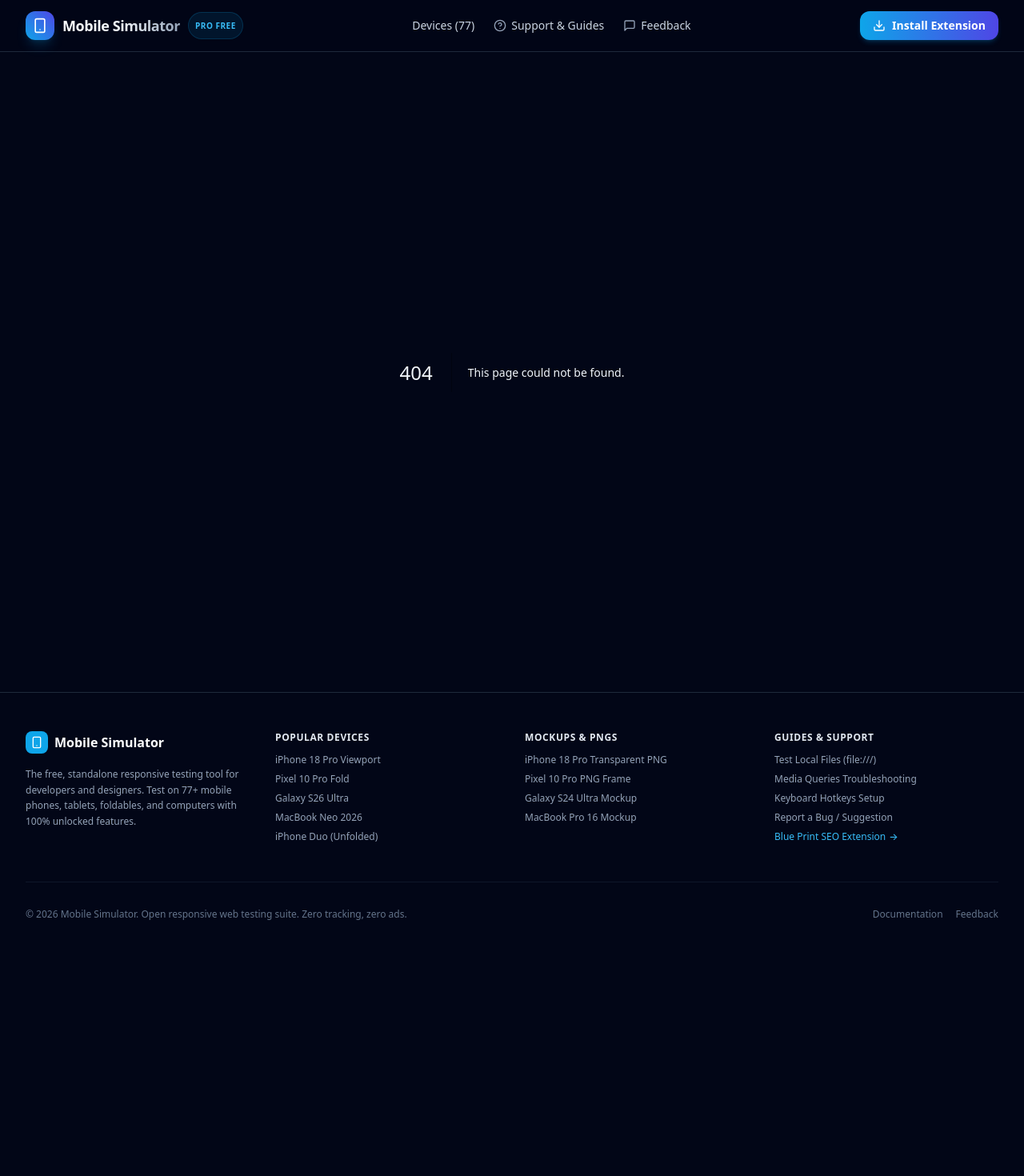
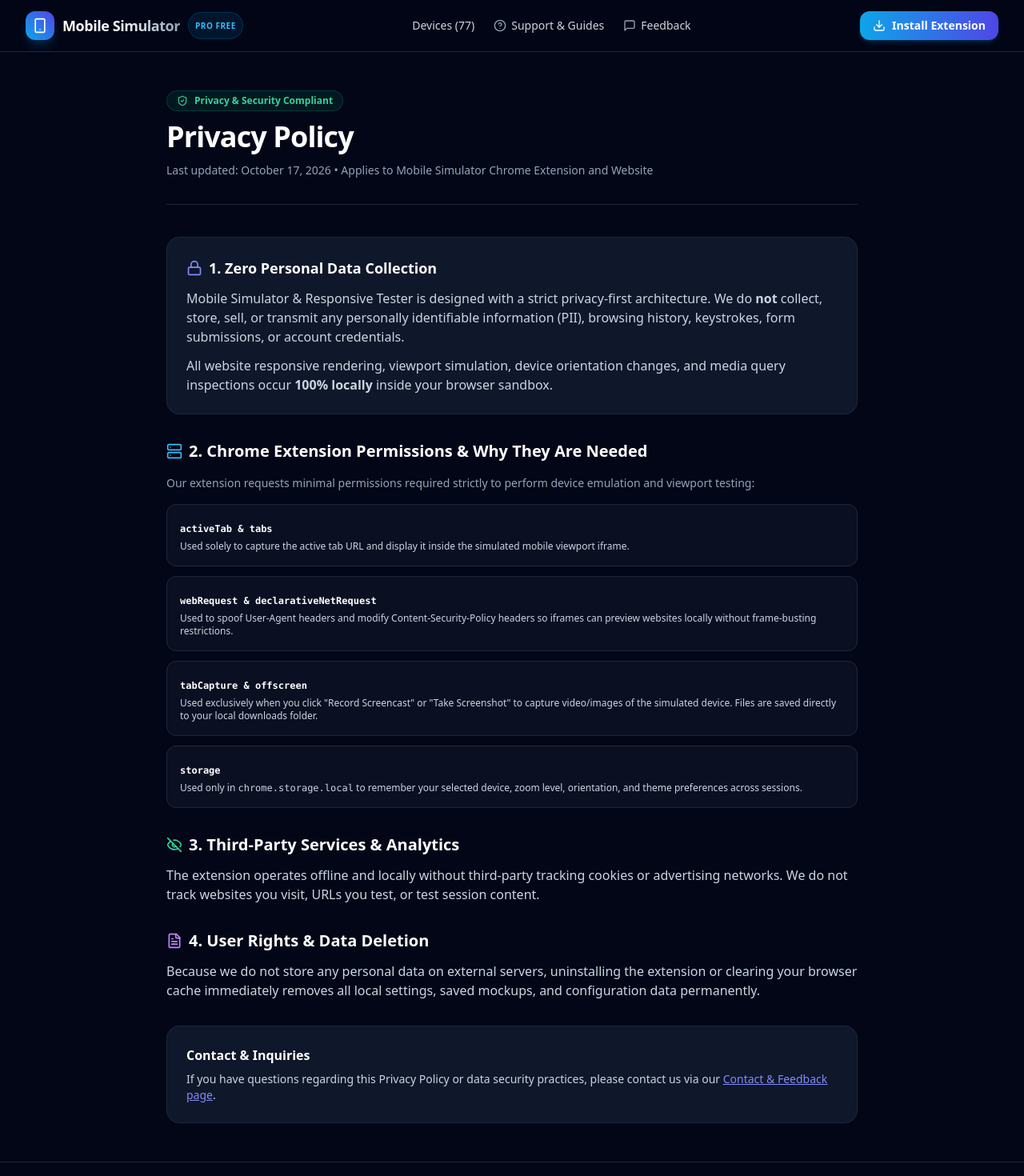
Before and after one commit to MusawarAhmed/mobile-simulator-web, a Next.js app: page /privacy in a window 1280 px wide. Before the commit this address had no page. Shown: the top 1470 px of the page at 80% size. Before the commit the page ends 1199 px from the top, so only its background shows below. Built offline with nearby package versions, Linux system fonts and the light colour scheme.

Commit message:
Add Chrome Web Store compliant Privacy Policy page

```diff
--- /dev/null
+++ b/src/app/privacy/page.tsx
@@ -0,0 +1,115 @@
+import { Metadata } from 'next';
+import Link from 'next/link';
+import { ShieldCheck, Lock, EyeOff, Server, FileText } from 'lucide-react';
+
+export const metadata: Metadata = {
+  title: 'Privacy Policy — Mobile Simulator & Responsive Tester',
+  description: 'Privacy Policy for Mobile Simulator & Responsive Tester Chrome Extension and Web Platform.',
+};
+
+export default function PrivacyPolicyPage() {
+  const lastUpdated = 'October 17, 2026';
+
+  return (
+    <div className="max-w-4xl mx-auto py-12 px-4 space-y-10 text-slate-300">
+      <div className="space-y-3 border-b border-slate-800 pb-8">
+        <div className="inline-flex items-center gap-2 px-3 py-1 rounded-full text-xs font-semibold bg-emerald-500/10 text-emerald-400 border border-emerald-500/20">
+          <ShieldCheck className="w-3.5 h-3.5" />
+          <span>Privacy & Security Compliant</span>
+        </div>
+        <h1 className="text-3xl sm:text-4xl font-extrabold text-white tracking-tight">
+          Privacy Policy
+        </h1>
+        <p className="text-sm text-slate-400">
+          Last updated: {lastUpdated} &bull; Applies to Mobile Simulator Chrome Extension and Website
+        </p>
+      </div>
+
+      <div className="space-y-8 text-sm sm:text-base leading-relaxed">
+        {/* Core Principles */}
+        <section className="p-6 rounded-2xl bg-slate-900 border border-slate-800 space-y-3">
+          <h2 className="text-lg font-bold text-white flex items-center gap-2">
+            <Lock className="w-5 h-5 text-indigo-400" />
+            1. Zero Personal Data Collection
+          </h2>
+          <p>
+            Mobile Simulator & Responsive Tester is designed with a strict privacy-first architecture. We do <strong>not</strong> collect, store, sell, or transmit any personally identifiable information (PII), browsing history, keystrokes, form submissions, or account credentials.
+          </p>
+          <p>
+            All website responsive rendering, viewport simulation, device orientation changes, and media query inspections occur <strong>100% locally</strong> inside your browser sandbox.
+          </p>
+        </section>
+
+        {/* Permissions Justification */}
+        <section className="space-y-4">
+          <h2 className="text-xl font-bold text-white flex items-center gap-2">
+            <Server className="w-5 h-5 text-sky-400" />
+            2. Chrome Extension Permissions & Why They Are Needed
+          </h2>
+          <p className="text-slate-400 text-sm">
+            Our extension requests minimal permissions required strictly to perform device emulation and viewport testing:
+          </p>
+          <div className="space-y-3">
+            <div className="p-4 rounded-xl bg-slate-900/60 border border-slate-800 space-y-1">
+              <span className="font-semibold text-white font-mono text-xs text-sky-400">activeTab & tabs</span>
+              <p className="text-xs text-slate-300">
+                Used solely to capture the active tab URL and display it inside the simulated mobile viewport iframe.
+              </p>
+            </div>
+            <div className="p-4 rounded-xl bg-slate-900/60 border border-slate-800 space-y-1">
+              <span className="font-semibold text-white font-mono text-xs text-sky-400">webRequest & declarativeNetRequest</span>
+              <p className="text-xs text-slate-300">
+                Used to spoof User-Agent headers and modify Content-Security-Policy headers so iframes can preview websites locally without frame-busting restrictions.
+              </p>
+            </div>
+            <div className="p-4 rounded-xl bg-slate-900/60 border border-slate-800 space-y-1">
+              <span className="font-semibold text-white font-mono text-xs text-sky-400">tabCapture & offscreen</span>
+              <p className="text-xs text-slate-300">
+                Used exclusively when you click &quot;Record Screencast&quot; or &quot;Take Screenshot&quot; to capture video/images of the simulated device. Files are saved directly to your local downloads folder.
+              </p>
+            </div>
+            <div className="p-4 rounded-xl bg-slate-900/60 border border-slate-800 space-y-1">
+              <span className="font-semibold text-white font-mono text-xs text-sky-400">storage</span>
+              <p className="text-xs text-slate-300">
+                Used only in <code>chrome.storage.local</code> to remember your selected device, zoom level, orientation, and theme preferences across sessions.
+              </p>
+            </div>
+          </div>
+        </section>
+
+        {/* Third Party Services */}
+        <section className="space-y-3">
+          <h2 className="text-xl font-bold text-white flex items-center gap-2">
+            <EyeOff className="w-5 h-5 text-emerald-400" />
+            3. Third-Party Services & Analytics
+          </h2>
+          <p>
+            The extension operates offline and locally without third-party tracking cookies or advertising networks. We do not track websites you visit, URLs you test, or test session content.
+          </p>
+        </section>
+
+        {/* Data Security */}
+        <section className="space-y-3">
+          <h2 className="text-xl font-bold text-white flex items-center gap-2">
+            <FileText className="w-5 h-5 text-purple-400" />
+            4. User Rights & Data Deletion
+          </h2>
+          <p>
+            Because we do not store any personal data on external servers, uninstalling the extension or clearing your browser cache immediately removes all local settings, saved mockups, and configuration data permanently.
+          </p>
+        </section>
+
+        {/* Contact */}
+        <section className="p-6 rounded-2xl bg-slate-900 border border-slate-800 space-y-2">
+          <h2 className="text-base font-bold text-white">Contact & Inquiries</h2>
+          <p className="text-sm">
+            If you have questions regarding this Privacy Policy or data security practices, please contact us via our{' '}
+            <Link href="/contact" className="text-indigo-400 hover:text-indigo-300 underline font-medium">
+              Contact & Feedback page
+            </Link>.
+          </p>
+        </section>
+      </div>
+    </div>
+  );
+}
--- a/src/components/Footer.tsx
+++ b/src/components/Footer.tsx
@@ -53,6 +53,7 @@
       <div className="max-w-7xl mx-auto pt-8 border-t border-slate-900 flex flex-col sm:flex-row items-center justify-between text-xs text-slate-500 gap-4">
         <p>© {new Date().getFullYear()} Mobile Simulator. Open responsive web testing suite. Zero tracking, zero ads.</p>
         <div className="flex gap-4">
+          <Link href="/privacy" className="hover:text-slate-300 transition-colors">Privacy Policy</Link>
           <Link href="/support" className="hover:text-slate-300 transition-colors">Documentation</Link>
           <Link href="/contact" className="hover:text-slate-300 transition-colors">Feedback</Link>
         </div>
```
